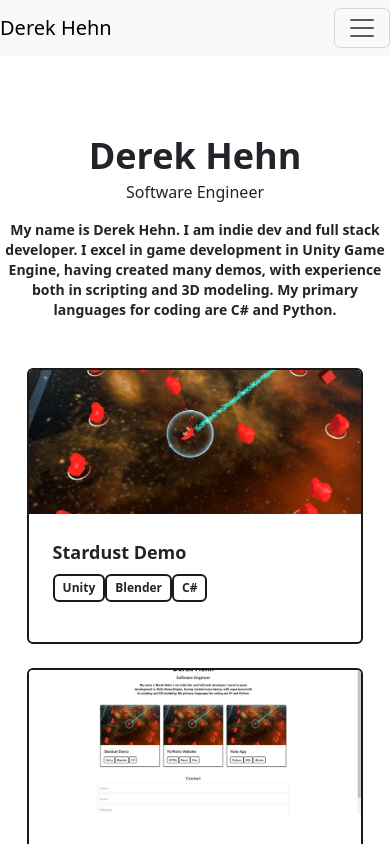
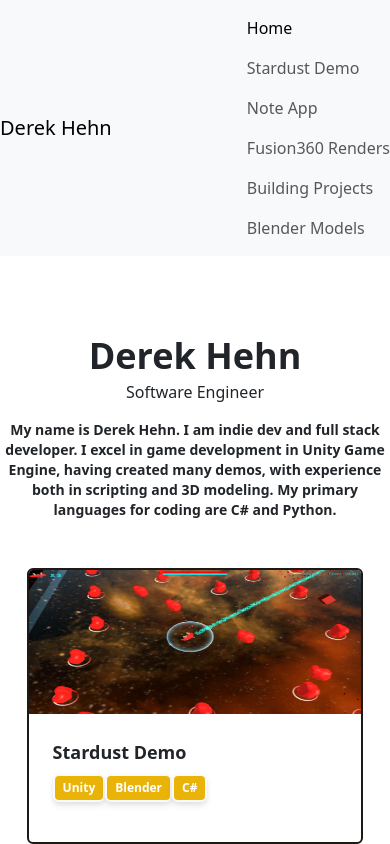
Before and after one commit to Derek9745/portfolio-Website, a React (Vite) app: page / in a window 390 px wide. Shown: the top 844 px of the page. Built offline with nearby package versions, Linux system fonts and the light colour scheme.

Commit message:
navbar fully implemented, adjusted colors

```diff
--- a/index.html
+++ b/index.html
@@ -1,3 +1,5 @@
+
+
 <!doctype html>
 <html lang="en">
   <head>
--- a/package.json
+++ b/package.json
@@ -12,7 +12,8 @@
   "dependencies": {
     "bootstrap": "^5.3.2",
     "react": "^18.2.0",
-    "react-dom": "^18.2.0"
+    "react-dom": "^18.2.0",
+    "react-router-dom": "^6.17.0"
   },
   "devDependencies": {
     "@types/react": "^18.2.15",
--- a/src/Components/Intro.jsx
+++ b/src/Components/Intro.jsx
@@ -5,23 +5,16 @@ function Intro(){
     <>
             <nav className="navbar navbar-expand-lg navbar-light bg-light">
                 <a className="navbar-brand"  href="#">Derek Hehn</a>
-                <button className="navbar-toggler" type="button" data-toggle="collapse" data-target="#navbarNavAltMarkup" aria-controls="navbarNavAltMarkup" aria-expanded="false" aria-label="Toggle navigation">
-                    <span className="navbar-toggler-icon"></span>
-                </button>
-                <div className="collapse navbar-collapse" id="navbarNavAltMarkup">
+
                     <div className="navbar-nav">
-                        <a className="nav-item nav-link active" href="Intro.jsx">Home <span class="sr-only">(current)</span></a>
+                        <a className="nav-item nav-link active" href="#">Home <span class="sr-only">(current)</span></a>
                         <a className="nav-item nav-link" href="#">Stardust Demo</a>
-                        <a className="nav-item nav-link" href="#">Portfolio Site</a>
                         <a className="nav-item nav-link" href="#">Note App</a>
                         <a className="nav-item nav-link" href="#">Fusion360 Renders</a>
                         <a className="nav-item nav-link" href="#">Building Projects</a>
                         <a className="nav-item nav-link" href="#">Blender Models</a>
-                        <a className="nav-item nav-link disabled" href="#">Disabled</a>
-                    </div>
                 </div>
             </nav>
-
 
         <div className="flex items-center justify-center flex-col text-center pt-20 pb-6 ">
                 <h1 className="text-4xl md:text-7x1 mb-1 md:mb-3 font-bold">Derek Hehn</h1>
--- a/src/Components/PortfolioItem.jsx
+++ b/src/Components/PortfolioItem.jsx
@@ -2,18 +2,19 @@ import React from 'react';
 
 function PortfolioItem({title, imgUrl, stack, link}){
     return(
-        <div className= "border-2 border-stone-900 rounded-md overflow-hidden">
-        <img
-            src={imgUrl}
-            alt="portfolio"
-            className="w-full h-36 md:h-48 object-cover cursor-pointer"
-            href= {link}
-            />
+        <div className= "border-2 border-stone-900 rounded-md overflow-hidden ">
+
+        <a  href= {link} >
+        <img src={imgUrl} alt="portfolio"className="w-full h-36 md:h-48 object-fill cursor-pointer"/>
+        </a>
+
+
             <div className="w-full p-4">
                 <h3 className="text-lg md:text -x1 mb-2 md:mb-3 font-semibold">{title} </h3>
-                <p className="flex-wrap gap-2 flex-row items-center justify-start text-xs md:text-sm">
+                <p className="flex-wrap gap-2 flex-row items-center justify-start text-xs md:text-sm ">
                     {stack.map(item =>(
-                        <span className="inline-block px-2 py-1 font-semibold border-2 border-stone-900 rounded-md">
+                        <span className=" text-white bg-yellow-500
+                            drop-shadow-md hover:stroke-white  inline-block px-2 py-1 font-semibold border-2 border-stone-50 rounded-md">
                             {item}
                         </span>
                     ))}
--- a/src/Components/portfolioData.js
+++ b/src/Components/portfolioData.js
@@ -15,7 +15,7 @@ export default [
 
     {
         title: 'Note App',
-        imgUrl: '/assets/Screenshot (225).png',
+        imgUrl: 'assets/Screenshot (225).png',
         stack: ['Python', 'SQL', 'tKinter'],
         link: 'https://github.com/Derek9745/PythonNoteApp',
     },
--- a/src/main.jsx
+++ b/src/main.jsx
@@ -5,6 +5,9 @@ import './tailwind.css'
 import 'bootstrap/dist/css/bootstrap.css'
 
 
+
+
+
 ReactDOM.createRoot(document.getElementById('root')).render(
   <React.StrictMode>
     <App />
```
Also changed, not shown: public/assets/Screenshot (225).png, 1 other file (tests, documents, lock files or other folders).
